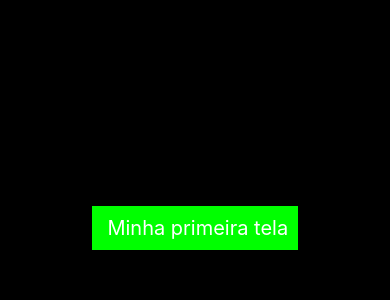
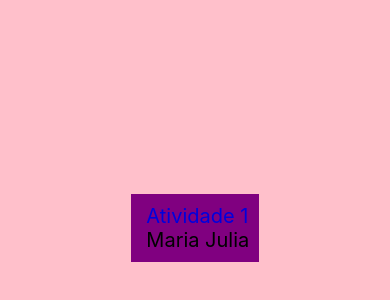
Before and after one commit to Mariabarbosa12/aula_expo_0, a React Native app: screen / in a window 390 px wide. Shown: the part 194-494 px from the top of the page. Built offline with nearby package versions, Linux system fonts and the light colour scheme.

Commit message:
aula 12-3

```diff
--- a/App.js
+++ b/App.js
@@ -3,10 +3,12 @@ import { StyleSheet, Text, View } from 'react-native';
 
 import Exemplo_0 from './compenents/exemplo_1';
 
+import Atividades_1 from './compenents/atividades_1';
+
 export default function App() {
   return (
     <View style={styles.container}>
-      <Exemplo_0/>
+      <Atividades_1/>
       <StatusBar style="auto" />
     </View>
   );
@@ -15,7 +17,7 @@ export default function App() {
 const styles = StyleSheet.create({
   container: {
     flex: 1,
-    backgroundColor: '#000',
+    backgroundColor: 'pink',
     alignItems: 'center',
     justifyContent: 'center',
   },
--- /dev/null
+++ b/compenents/atividades_1/index.js
@@ -0,0 +1,14 @@
+import {View, Text } from 'react-native';
+
+import styles from './styles';
+
+function Atividades_1 () {
+    return(
+       <View style={styles.container}>
+         <Text style={styles.texto} > Atividade 1</Text>
+         <Text style={styles.text} > Maria Julia</Text>
+       </View>
+    );
+}
+
+export default Atividades_1;
--- /dev/null
+++ b/compenents/atividades_1/styles.js
@@ -0,0 +1,23 @@
+import { StyleSheet }  from 'react-native';
+
+const styles = StyleSheet.create ({
+
+   container:{
+    backgroundColor: 'purple',
+    padding: 10,
+   } ,
+
+   texto: {
+    color:'#00d',
+    fontSize: 20,
+   },
+
+   text: {
+    color:'#000',
+    fontSize: 20,
+   },
+
+
+});
+
+export default styles;
```
